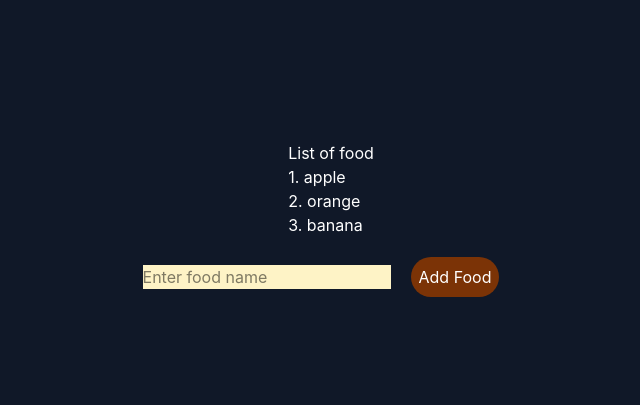
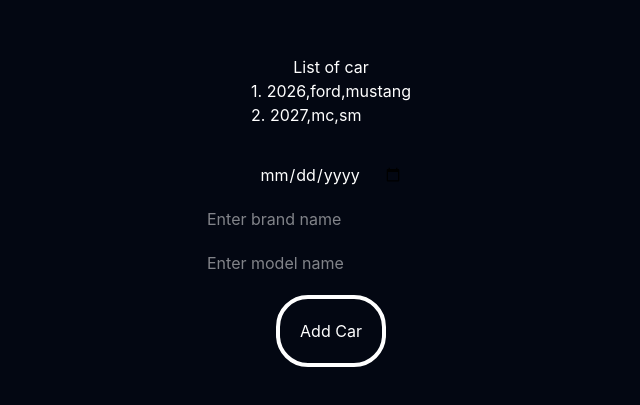
Before and after one commit to md-shaddat-shorav-seyam/projects-brocode, a React (Vite) app: page / in a window 1280 px wide. Shown: the part 171-576 px from the top of the page, without its empty margins (309-949 px from the left). Built offline with nearby package versions, Linux system fonts and the light colour scheme.

Commit message:
update array of object

```diff
--- a/src/App.jsx
+++ b/src/App.jsx
@@ -15,6 +15,7 @@ import { Hook } from './component/useStatehook/Hook'
 import { UpdaterFunc } from './component/updaterFunc/updaterFunc'
 import { UpdateObj } from './component/updateObj/UpdateObj'
 import { UpdateArray } from './component/updateArray/UpdateArray'
+import { UpArrObj } from './component/projects/UpArrObj'
 
 function App() {
 
@@ -72,8 +73,8 @@ function App() {
 
 
     {/* <UpdateObj/> */}
-    <UpdateArray/>
-
+    {/* <UpdateArray/> */}
+      <UpArrObj/>
 
     </>
   )
--- /dev/null
+++ b/src/component/projects/UpArrObj.jsx
@@ -0,0 +1,34 @@
+import { useState } from "react"
+
+export function UpArrObj (){
+
+ const [list,setList] =useState([{year: new Date(2026,0,1), brand:"ford" ,model:"mustang" },
+                                {year: new Date(2027,0,1), brand:"mc" ,model:"sm" }])
+
+    const[y,setY]=useState()
+     const[b,setB]=useState()
+      const[m,setM]=useState()
+            const[t,setT]=useState("List of car")
+
+return(<>
+  <div className="h-screen w-screen bg-gray-950 text-white flex flex-col justify-center items-center ">
+
+
+
+                <h1> {t}</h1>
+                <ol>
+                    {list.map((l,i)=>(<li key={i} onClick={()=>{setList(c =>c.filter((_,ind)=>ind !== i))}} >{i+1}. {(l.year.getFullYear())},{l.brand},{l.model}</li>))}
+                </ol>
+                <div className=" flex flex-col justify-center items-center m-9 gap-5">
+
+
+            <input type="date" onChange={(e)=>setY(()=> new Date( e.target.value))} />
+            <input type="text" placeholder="Enter brand name" onChange={(e)=>setB(()=>e.target.value)}/>
+            <input type="text" placeholder="Enter model name" onChange={(e)=>setM(()=>e.target.value) }/>
+                <button className="border-4 hover:border-amber-400 rounded-4xl border-white p-5" type="button" onClick={()=>{ if(y) {setList(l=>([...l,{year: y, brand:b ,model: m}]))} else {setT(e=>"enter date" )} }  }>Add Car</button>
+
+                </div>
+
+  </div>
+</>)
+}
--- a/src/component/updateArray/UpdateArray.jsx
+++ b/src/component/updateArray/UpdateArray.jsx
@@ -1,33 +1,49 @@
-import { useState } from "react"
+import { useState } from "react";
 
-
-
-
-export function UpdateArray(){
-     const fList = document.querySelector("#fList")
-
-    const [list,setList] =useState(["apple","orange","banana"])
-    return(<>
+export function UpdateArray() {
+//const fList = document.querySelector("#fList");
+const [input, setInput] = useState("");//code gpt
+  const [list, setList] = useState(["apple", "orange", "banana"]);
+  return (
+    <>
       <div className="bg-gray-900 h-screen w-screen flex flex-col justify-center items-center text-[#ffffff]">
-
         <div>
-
           <h1>List of food</h1>
           <ol>
+            {list.map((e, i) => (
+              <li
+                onClick={(e) => {
+                  setList((f) => f.filter((_, ind) => ind !== i));
+                }}
+                key={i}
+              >
 
-        {list.map((e,i)=><li  onClick={e=>{setList(f=>f.filter((_,ind)=>ind !== i ))}}  key={i}> {i+1}. {e}</li>)}
-
+                {i + 1}. {e}
+              </li>
+            ))}
           </ol>
-
         </div>
 
         <div>
-            <input id="fList" type="text" className="bg-amber-100 text-black" placeholder="Enter food name"  />
-            <button onClick={e=>{setList(el=>([...el,fList.value]))}} className="m-5 bg-amber-900 p-2 rounded-4xl hover:bg-amber-200">Add Food</button>
+          <input
+            id="fList"
+            type="text"
+            className="bg-amber-100 text-black"
+            placeholder="Enter food name"
+////code gpt
+              value={input}
+          onChange={(e) => setInput(e.target.value)}
+          />
+          <button
+            onClick={(e) => {
+              setList((el) => [...el, input]);
+            }}
+            className="m-5 bg-amber-900 p-2 rounded-4xl hover:bg-amber-200"
+          >
+            Add Food
+          </button>
         </div>
-
       </div>
-
-
-    </>)
+    </>
+  );
 }
```
Lines whose indentation alone changed are shown as unchanged.
